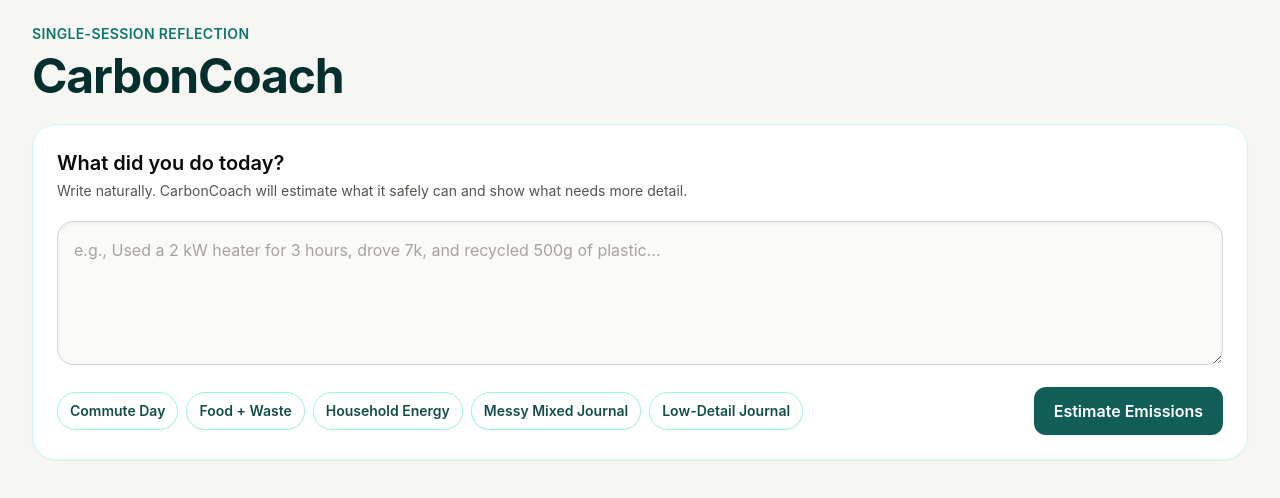
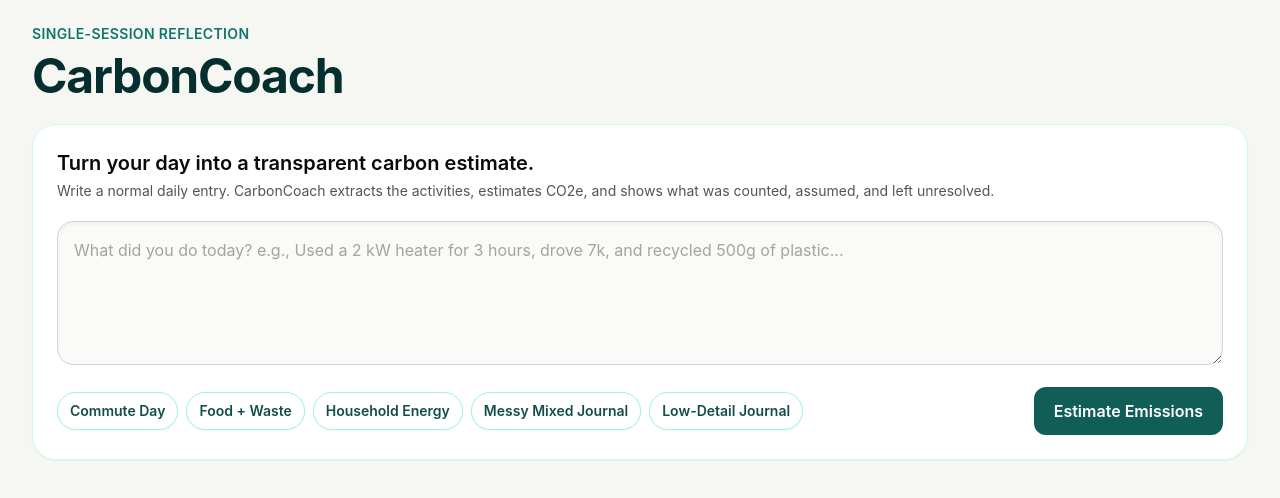
Before and after one commit to notevensmart/CarbonCoach, a React (Create React App) app in the folder app/frontend/: page / in a window 1280 px wide. Shown: the top 498 px of the page. Built offline with nearby package versions, Linux system fonts and the light colour scheme.

Commit message:
final ui touches

```diff
--- a/app/frontend/src/components/JournalForm.jsx
+++ b/app/frontend/src/components/JournalForm.jsx
@@ -13,14 +13,14 @@
   return (
     <form onSubmit={handleSubmit} className="flex flex-col gap-4">
       <label htmlFor="journal-form-input" className="flex items-center gap-2 text-lg font-medium">
-        What did you do today?
+        Turn your day into a transparent carbon estimate.
       </label>
       <textarea
         id="journal-form-input"
         value={input}
         onChange={(e) => setInput(e.target.value)}
         rows={4}
-        placeholder="e.g., Took a 5km bus ride, cooked dinner at home..."
+        placeholder="What did you do today? e.g., Took a 5km bus ride, cooked dinner at home..."
         className="p-3 border border-gray-300 rounded-md resize-none focus:outline-none focus:ring-2 focus:ring-green-500"
       />
       <button
--- a/app/frontend/src/components/results/ResultTabs.jsx
+++ b/app/frontend/src/components/results/ResultTabs.jsx
@@ -1,4 +1,22 @@
 import React from "react";
+
+const TAB_TONES = {
+  overview: {
+    selected: "border-teal-700 bg-teal-700 text-white shadow-teal-900/20",
+    idle: "border-teal-200 bg-teal-50 text-teal-950 hover:bg-teal-100",
+    focus: "focus-visible:outline-teal-700",
+  },
+  activities: {
+    selected: "border-emerald-700 bg-emerald-700 text-white shadow-emerald-900/20",
+    idle: "border-emerald-200 bg-emerald-50 text-emerald-950 hover:bg-emerald-100",
+    focus: "focus-visible:outline-emerald-700",
+  },
+  details: {
+    selected: "border-sky-700 bg-sky-700 text-white shadow-sky-900/20",
+    idle: "border-sky-200 bg-sky-50 text-sky-950 hover:bg-sky-100",
+    focus: "focus-visible:outline-sky-700",
+  },
+};
 
 export default function ResultTabs({ tabs, activeTab, onChange }) {
   const handleKeyDown = (event) => {
@@ -29,20 +47,23 @@
   return (
     <div
       aria-label="Result views"
-      className="flex w-full gap-1 rounded-xl border border-stone-200 bg-stone-100 p-1"
+      className="flex w-full gap-2 rounded-2xl border border-stone-200 bg-white p-1.5 shadow-sm"
       onKeyDown={handleKeyDown}
       role="tablist"
     >
       {tabs.map((tab) => {
         const selected = tab.id === activeTab;
+        const tone = TAB_TONES[tab.id] || TAB_TONES.overview;
         return (
           <button
             aria-controls={`result-panel-${tab.id}`}
             aria-selected={selected}
-            className={`min-h-11 flex-1 cursor-pointer rounded-lg px-3 py-2 text-sm font-semibold transition-colors duration-200 focus-visible:outline focus-visible:outline-2 focus-visible:outline-offset-2 focus-visible:outline-teal-700 ${
+            className={`min-h-11 flex-1 cursor-pointer rounded-xl border px-3 py-2 text-sm font-semibold shadow-sm transition-colors duration-200 focus-visible:outline focus-visible:outline-2 focus-visible:outline-offset-2 ${
+              tone.focus
+            } ${
               selected
-                ? "bg-white text-teal-950 shadow-sm"
-                : "text-stone-700 hover:bg-white/70 hover:text-stone-950"
+                ? `${tone.selected} shadow-md`
+                : `${tone.idle} hover:shadow`
             }`}
             id={`result-tab-${tab.id}`}
             key={tab.id}
--- a/app/frontend/src/pages/Home.jsx
+++ b/app/frontend/src/pages/Home.jsx
@@ -73,11 +73,11 @@
           <div className="flex flex-col gap-2 sm:flex-row sm:items-end sm:justify-between">
             <div>
               <h2 id="journal-entry-title" className="text-xl font-semibold text-stone-950">
-                What did you do today?
+                Turn your day into a transparent carbon estimate.
               </h2>
               <p className="mt-1 text-sm text-stone-600">
-                Write naturally. CarbonCoach will estimate what it safely can and show what needs
-                more detail.
+                Write a normal daily entry. CarbonCoach extracts the activities, estimates CO2e,
+                and shows what was counted, assumed, and left unresolved.
               </p>
             </div>
           </div>
@@ -90,7 +90,7 @@
               className="h-36 w-full resize-y rounded-2xl border border-stone-300 bg-stone-50 p-4 text-base text-stone-950 shadow-inner outline-none transition-colors duration-200 placeholder:text-stone-400 focus:border-teal-700 focus:bg-white focus:ring-2 focus:ring-teal-700/20"
               id="journal-entry"
               onChange={(event) => handleEntryChange(event.target.value)}
-              placeholder="e.g., Used a 2 kW heater for 3 hours, drove 7k, and recycled 500g of plastic..."
+              placeholder="What did you do today? e.g., Used a 2 kW heater for 3 hours, drove 7k, and recycled 500g of plastic..."
               value={entry}
             />
 
```
